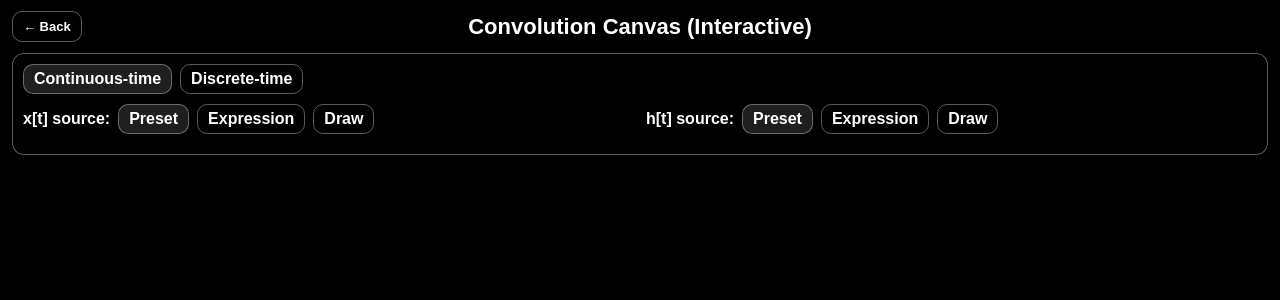
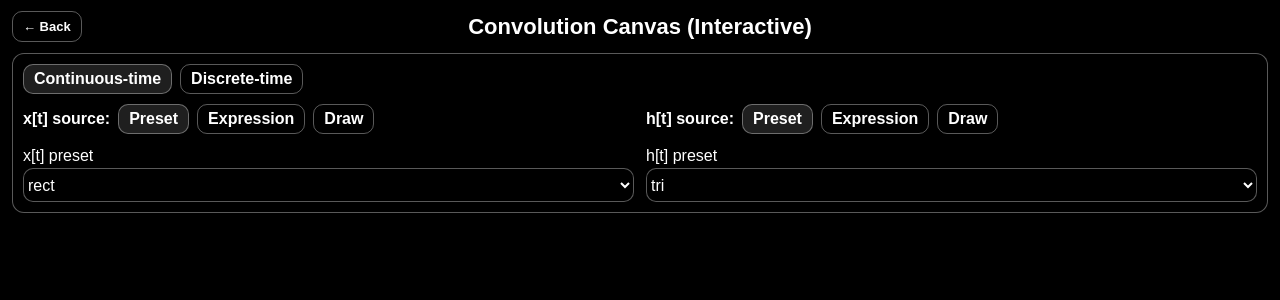
Before and after one commit to Ernest023/fyp-visual, a Next.js app: page /convolution in a window 1280 px wide. Shown: the top 300 px of the page. Built offline with nearby package versions, Linux system fonts and the light colour scheme.

Commit message:
ControlPanelSource; preset drop down list

```diff
--- a/app/convolution/page.tsx
+++ b/app/convolution/page.tsx
@@ -1,36 +1,18 @@
 "use client";
 
 
-import { Griffy } from "next/font/google";
+
 import Link from "next/link";
 import React, { useEffect, useMemo, useRef, useState } from "react";
+import { PresetInput, PRESETS } from "@/library/signal";
+import SignalSourcePanel, {SourceMode, ButtonToggle} from "@/components/ControlPanelSource"
 
 const gapBottom = 10
 
-function ButtonToggle({ label, active, onClick }: { label: string; active: boolean; onClick: () => void }) {
-  return (
-    <button
-      onClick={onClick}
-      style={{
-        height: 30,
-        padding: "0 10px",
-        borderRadius: 10,
-        border: "1px solid rgba(255,255,255,0.35)",
-        background: active ? "rgba(255,255,255,0.12)" : "transparent",
-        color: "white",
-        fontWeight: 800,
-        cursor: "pointer",
-        whiteSpace: "nowrap",
-      }}
-    >
-      {label}
-    </button>
-  );
-}
+export const borderColor = "1px solid rgba(255,255,255,0.35)"
 
 export default function ConvolutionPage() {
     type TimeMode = "continuous" | "discrete";
-    type SourceMode = "preset" | "expression" | "draw";
 
     // ===== time mode ===== isDiscrete default at continuous
     const [timeMode, setTimeMode] = useState<TimeMode>("continuous");
@@ -42,6 +24,10 @@ export default function ConvolutionPage() {
     // ===== x source + h source ===== sources is default at preset
     const [xSource, setXSource] = useState<SourceMode>("preset");
     const [hSource, setHSource] = useState<SourceMode>("preset");
+
+    // ===== presets =====
+    const [xInput, setXInput] = useState<PresetInput>("rect");
+    const [hInput, setHInput] = useState<PresetInput>("tri");
 
     return (
     <main
@@ -63,7 +49,7 @@ export default function ConvolutionPage() {
                 href="/"
                 style = {{
                     display: "inline-block",
-                border: "1px solid rgba(255,255,255,0.35)",
+                    border: borderColor,
                     borderRadius: 10,
                     padding: "5px 10px",
                     fontWeight: 650,
@@ -81,7 +67,7 @@ export default function ConvolutionPage() {
     {/* Control Panel */}
     <div
         style={{
-            border: "1px solid rgba(255,255,255,0.35)",
+            border: borderColor,
             borderRadius: 12,
             padding: 10,
             boxSizing: "border-box",
@@ -99,22 +85,30 @@ export default function ConvolutionPage() {
         <div style={{ display: "grid", gridTemplateColumns: "1fr 1fr", gap:12}}>
             {/* X Panel */}
             <div>
-                <div style={{ fontWeight:850, display:"flex", alignItems:"center", gap:8, marginBottom:gapBottom}}>
-                <span>x{varLetter} source:</span>
-                <ButtonToggle label="Preset" active={xSource === "preset"} onClick={() => setXSource("preset")} />
-                <ButtonToggle label="Expression" active={xSource === "expression"} onClick={() => setXSource("expression")} />
-                <ButtonToggle label="Draw" active={xSource === "draw"} onClick={() => setXSource("draw")} />
-                </div>
+                <SignalSourcePanel
+                    signalName="x"
+                    varLetter={varLetter}
+                    source={xSource}
+                    setSource={setXSource}
+                    selectedPreset={xInput}
+                    setSelectedPreset={setXInput}
+                    presets={PRESETS}
+                    gapBottom={gapBottom}
+                />
             </div>
             {/* End of X Panel */}
             {/* H Panel */}
             <div>
-                <div style={{ fontWeight:850, display:"flex", alignItems:"center", gap:8, marginBottom:gapBottom}}>
-                <span>h{varLetter} source:</span>
-                <ButtonToggle label="Preset" active={hSource === "preset"} onClick={() => setHSource("preset")} />
-                <ButtonToggle label="Expression" active={hSource === "expression"} onClick={() => setHSource("expression")} />
-                <ButtonToggle label="Draw" active={hSource === "draw"} onClick={() => setHSource("draw")} />
-                </div>
+                <SignalSourcePanel
+                    signalName="h"
+                    varLetter={varLetter}
+                    source={hSource}
+                    setSource={setHSource}
+                    selectedPreset={hInput}
+                    setSelectedPreset={setHInput}
+                    presets={PRESETS}
+                    gapBottom={gapBottom}
+                />
             </div>
             {/* End of H Panel */}
         </div>
--- /dev/null
+++ b/components/ControlPanelSource.tsx
@@ -0,0 +1,87 @@
+"use client";
+
+import { PresetInput } from "@/library/signal";
+import { borderColor } from "@/app/convolution/page";
+
+export type SourceMode = "preset" | "expression" | "draw";
+
+type PresetOption = {
+    id: PresetInput;
+    label: string;
+    fn: (t: number) => number;
+};
+
+type SignalSourcePanelProps = {
+    signalName: string;
+    varLetter: string;
+    source: SourceMode;
+    setSource: React.Dispatch<React.SetStateAction<SourceMode>>;
+    selectedPreset: PresetInput;
+    setSelectedPreset: React.Dispatch<React.SetStateAction<PresetInput>>;
+    presets: PresetOption[];
+    gapBottom: number;
+};
+
+
+export function ButtonToggle({ label, active, onClick }: { label: string; active: boolean; onClick: () => void;}) {
+  return (
+    <button
+        onClick={onClick}
+        style={{
+            height: 30,
+            padding: "0 10px",
+            borderRadius: 10,
+            border: borderColor,
+            background: active ? "rgba(255,255,255,0.12)" : "transparent",
+            color: "white",
+            fontWeight: 800,
+            cursor: "pointer",
+            whiteSpace: "nowrap",
+            }}>
+      {label}
+    </button>
+  );
+}
+
+export default function SignalSourcePanel({
+  signalName,
+  varLetter,
+  source,
+  setSource,
+  selectedPreset,
+  setSelectedPreset,
+  presets,
+  gapBottom,
+}: SignalSourcePanelProps) {
+  return (
+    <div>
+        <div style={{ fontWeight:850, display:"flex", alignItems:"center", gap:8, marginBottom:gapBottom}}>
+            <span>{signalName}{varLetter} source:</span>
+            <ButtonToggle label="Preset" active={source === "preset"} onClick={() => setSource("preset")}/>
+            <ButtonToggle label="Expression" active={source === "expression"} onClick={() => setSource("expression")}/>
+            <ButtonToggle label="Draw" active={source === "draw"} onClick={() => setSource("draw")}/>
+        </div>
+
+
+        {source === "preset" && (
+            <label>{/* input */}
+                <div>
+                    {signalName}
+                    {varLetter} preset
+                </div>
+                {/* dropdown */}
+                <select
+                value={selectedPreset}
+                onChange={(e) => setSelectedPreset(e.target.value as PresetInput)}
+                style={{ width: "100%", height: 34, borderRadius: 10, background: "black", color: "white", border: borderColor}} >
+                {presets.map((p) => (
+                    <option key={p.id} value={p.id}>
+                        {p.id}
+                    </option>
+                ))}
+                </select>
+            </label>
+        )}
+    </div>
+  );
+}
--- /dev/null
+++ b/library/signal.ts
@@ -0,0 +1,55 @@
+// ----- Presets -----
+export type PresetInput =
+  | "imp"   // unit impulse
+  | "step"  // unit step
+  | "ramp"  // unit ramp
+  | "sine"  // sinusoid
+  | "exp"   // exponential
+  | "rect"  // rectangular
+  | "tri"   // triangular
+  | "sgn";  // signum
+
+
+// ----- Signals Function -----
+export function rect(t: number, width = 1): number {
+  return Math.abs(t) <= width / 2 ? 1 : 0;
+}
+
+export function tri(t: number, width = 1): number {
+  const a = width / 2;
+  const at = Math.abs(t);
+  if (at >= a) return 0;
+  return 1 - at / a;
+}
+
+export function u(t: number): number {
+  return t >= 0 ? 1 : 0;
+}
+
+export function ramp(t: number): number {
+  return t >= 0 ? t : 0;
+}
+
+export function sgn(t: number): number {
+  if (t > 0) return 1;
+  if (t < 0) return -1;
+  return 0;
+}
+
+export function expDecay(t: number, a = 2): number {
+  return t >= 0 ? Math.exp(-a * t) : 0;
+}
+
+export function sine(t: number, f = 1): number {
+  return Math.sin(2 * Math.PI * f * t);
+}
+
+export const PRESETS: { id: PresetInput; label: string; fn: (t: number) => number }[] = [
+  { id: "step", label: "Unit Step u(t)", fn: (t) => u(t) },
+  { id: "ramp", label: "Unit Ramp r(t)=t·u(t)", fn: (t) => ramp(t) },
+  { id: "sgn",  label: "Signum sgn(t)", fn: (t) => sgn(t) },
+  { id: "rect", label: "Rectangular rect(t) (width=1)", fn: (t) => rect(t, 1) },
+  { id: "tri",  label: "Triangular tri(t) (width=1)", fn: (t) => tri(t, 1) },
+  { id: "exp",  label: "Exponential e^(−2t)·u(t)", fn: (t) => expDecay(t, 2) },
+  { id: "sine", label: "Sinusoidal sin(2π·1·t)", fn: (t) => sine(t, 1) },
+];
```
Lines whose indentation alone changed are shown as unchanged.
